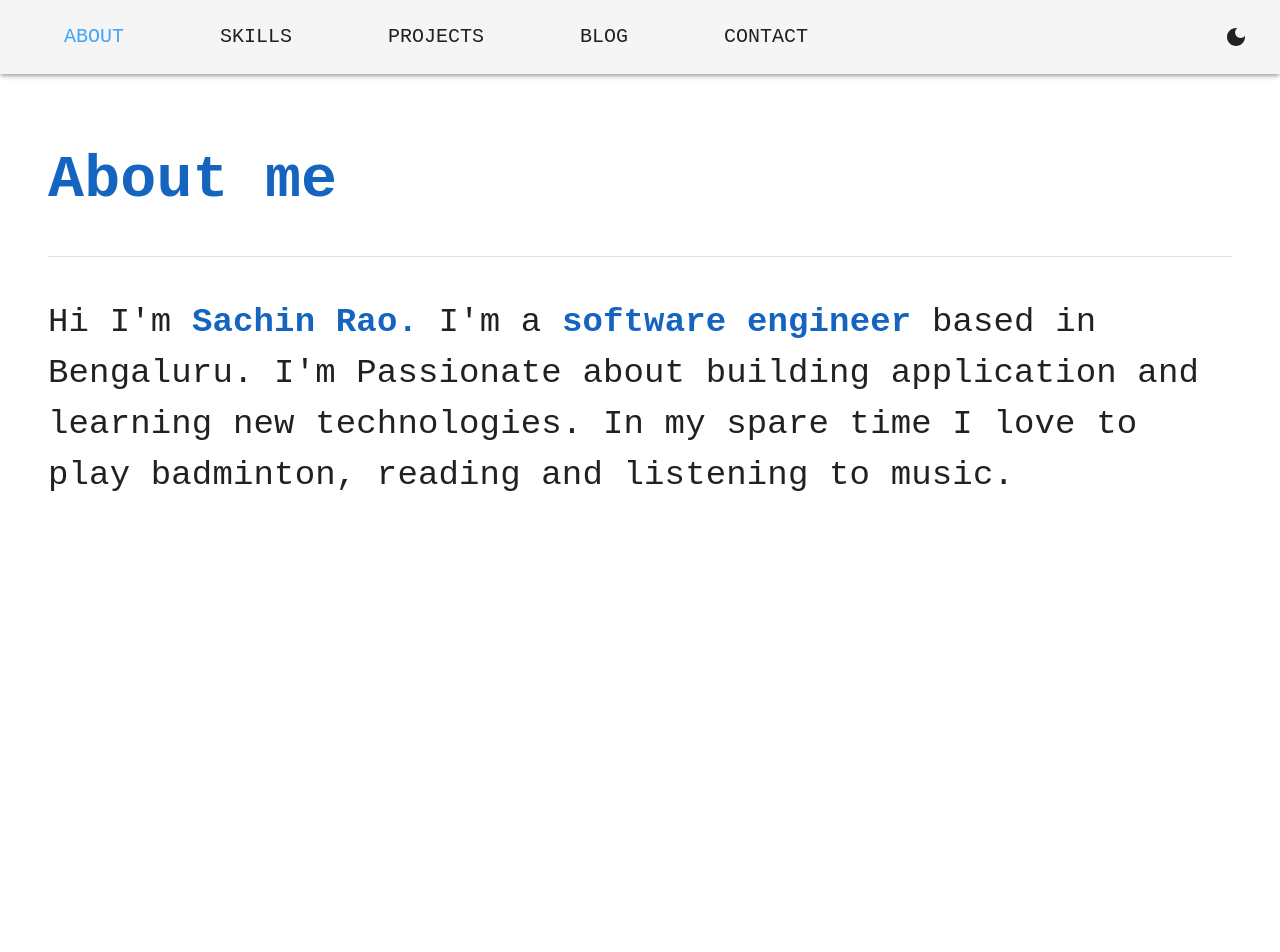
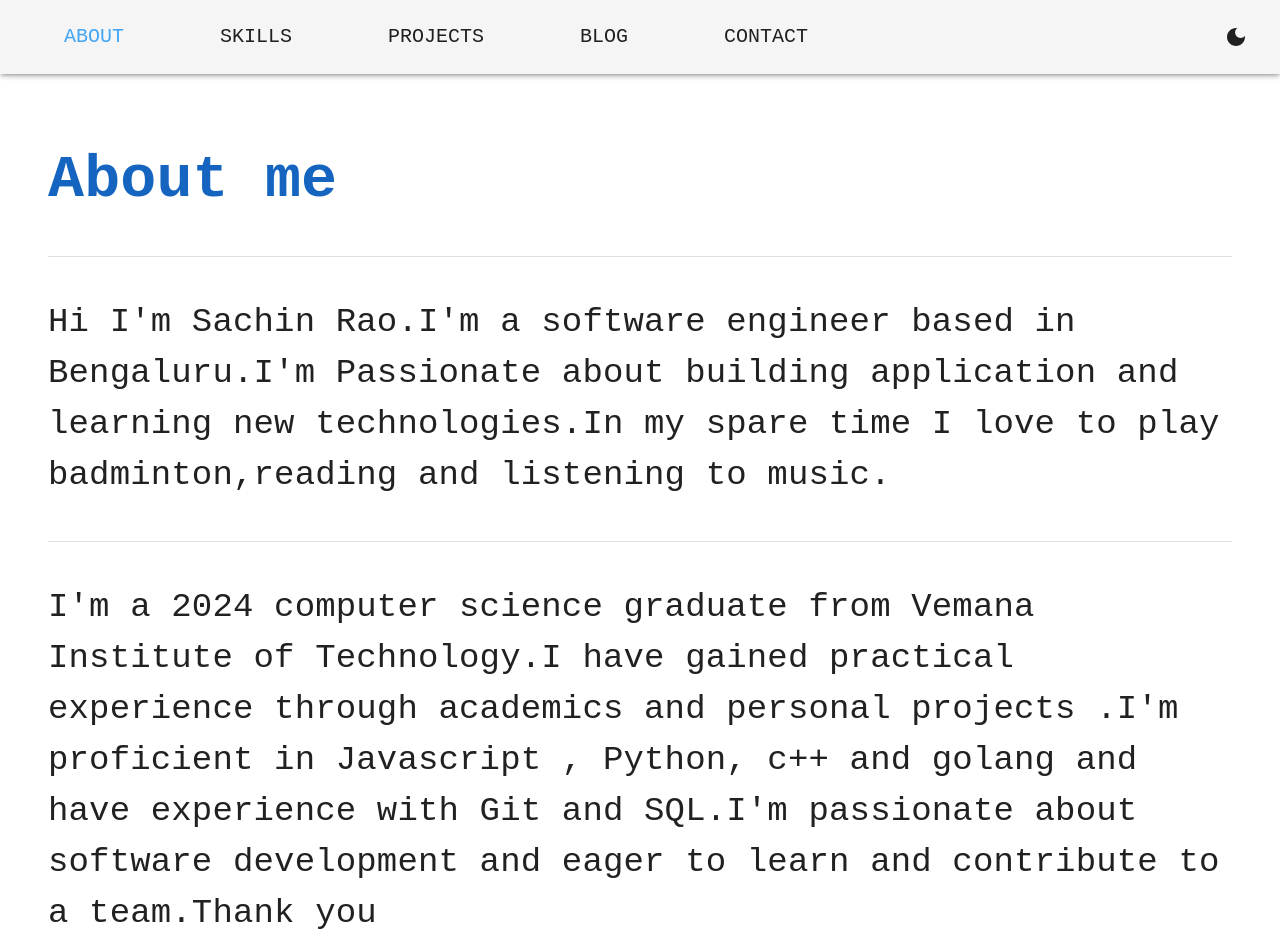
Before and after one commit to sachinaralapura/portfolio, a React (Create React App) app: page /About in a window 1280 px wide. Shown: the top 952 px of the page. Before the commit the page ends 800 px from the top, so only its background shows below. Built offline with nearby package versions, Linux system fonts and the light colour scheme.

Commit message:
added skills

```diff
--- a/public/index.html
+++ b/public/index.html
@@ -8,6 +8,7 @@
   <meta name="theme-color" content="#000000" />
   <meta name="description" content="Web site created using create-react-app" />
   <link rel="apple-touch-icon" href="%PUBLIC_URL%/logo192.png" />
+
   <!--
       manifest.json provides metadata used when your web app is installed on a
       user's mobile device or desktop. See https://developers.google.com/web/fundamentals/web-app-manifest/
--- a/src/App.tsx
+++ b/src/App.tsx
@@ -1,5 +1,5 @@
 import NavBar from "./Components/NavBar";
-import { Route, Routes } from "react-router-dom";
+import { Navigate, Route, Routes } from "react-router-dom";
 import About from "./Pages/About";
 import ErrorComponent from "./Components/ErrorComponent";
 import { Container } from "@mui/material";
@@ -19,8 +19,8 @@ function App() {
       <NavBar />
 
       <Routes>
-        <Route path="/" element={<About />}  />
-        <Route path="/About/" element={<About />} />
+        <Route path="/" element={<Navigate to={"/About"} />} />
+        <Route path="/About" element={<About />} />
         <Route path="/Skills" element={<Skills />} />
         <Route path="/Projects" element={<Projects />} />
         <Route path="/Contact" element={<Contact />} />
--- a/src/Pages/About.tsx
+++ b/src/Pages/About.tsx
@@ -6,24 +6,16 @@ function About() {
   const { about } = useData();
   return (
     <Container maxWidth={false} sx={{ pt: 10, height: "calc(100vh - 64px)" }}>
-      <Typography variant="h2" paddingBlockEnd={5} color="primary.dark" fontWeight={"bold"}>
+      <Typography variant="h2" paddingBlockEnd={5} color="primary.dark" fontWeight={"bold"} fontFamily={"monospace"}>
         About me
       </Typography>
-
       <Divider />
-
-      <Typography variant="h4" paddingBlock={5} textAlign={"left"} lineHeight={1.5}>
-        Hi I'm{" "}
-        <Typography variant="inherit" component={"span"} color="primary.dark" fontWeight={"bold"}>
-          {about.fname} {about.lname}
-          {". "}
-        </Typography>
-        I'm a{" "}
-        <Typography variant="inherit" component={"span"} color="primary.dark" fontWeight={"bold"}>
-          {about.occ}
-          {"  "}
-        </Typography>
+      <Typography variant="h4" paddingBlock={5} textAlign={"left"} lineHeight={1.5} fontFamily={"monospace"}>
         {about.primary}
+      </Typography>
+      <Divider />
+      <Typography variant="h4" paddingBlock={5} textAlign={"left"} lineHeight={1.5} fontFamily={"monospace"}>
+        {about.secondary}
       </Typography>
     </Container>
   );
--- a/src/data.json
+++ b/src/data.json
@@ -5,8 +5,8 @@
     "fname": "Sachin",
     "lname": "Rao",
     "occ": "software engineer",
-    "primary": "based in Bengaluru. I'm Passionate about building application and learning new technologies. In my spare time I love to play badminton, reading and listening to music.",
-    "secondary": ""
+    "primary": "Hi I'm Sachin Rao.I'm a software engineer based in Bengaluru.I'm Passionate about building application and learning new technologies.In my spare time I love to play badminton,reading and listening to music.",
+    "secondary": "I'm a 2024 computer science graduate from Vemana Institute of Technology.I have gained practical experience through academics and personal projects .I'm proficient in Javascript , Python, c++ and golang and have experience with Git and SQL.I'm passionate about software development and eager to learn and contribute to a team.Thank you "
   },
 
   "skills": {
@@ -34,8 +34,18 @@
         "image": "https://i.pinimg.com/736x/3f/26/40/3f2640efdb2a1805ebbdef5e3d373937.jpg",
         "exp": 1,
         "add": true
+      }, {
+        "name": "Express",
+        "image": "https://i.pinimg.com/736x/10/6d/23/106d230fb2dfec7d1fec8614ffa8fa3e.jpg",
+        "exp": 1,
+        "add": true
       },
-
+      {
+        "name": "Node",
+        "image": "https://i.pinimg.com/736x/5e/da/8d/5eda8d1a06e57a7789581bb22a37cab3.jpg",
+        "exp": 1,
+        "add": true
+      },
       {
         "name": "C++",
         "image": "https://i.pinimg.com/236x/ff/03/e2/ff03e272b99f9aa0b467289a98b63084.jpg",
```
